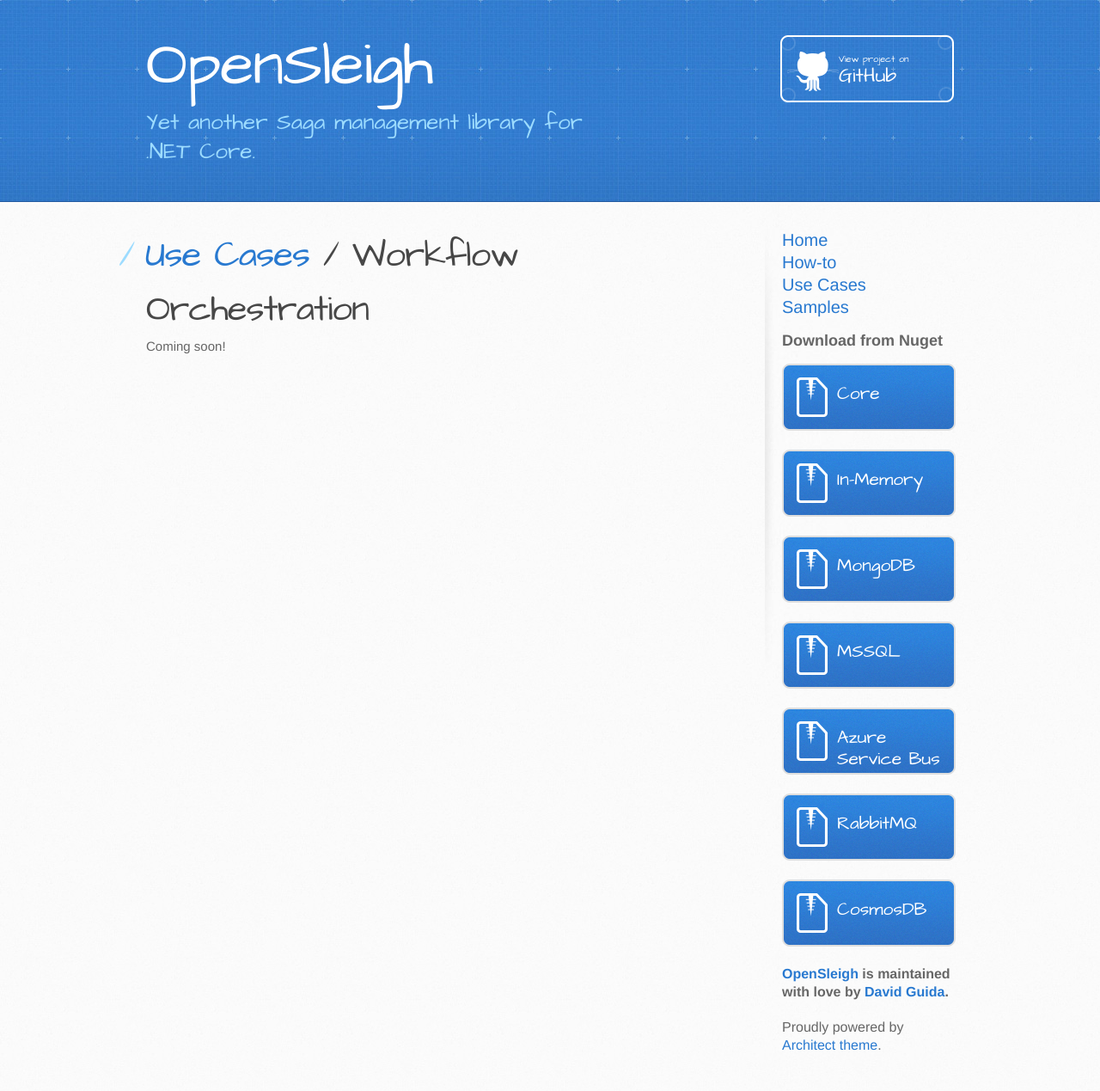
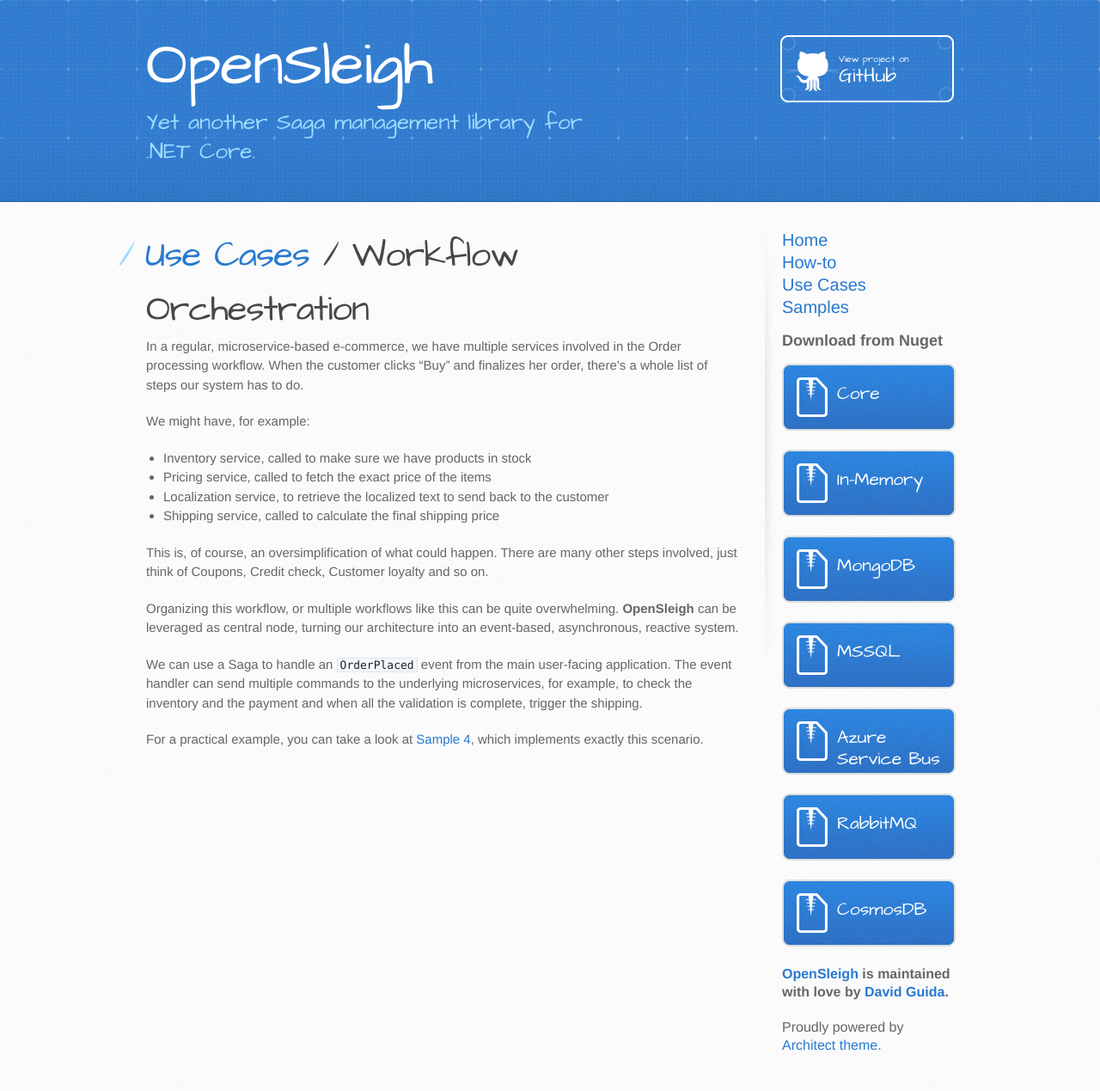
Before and after one commit to mizrael/OpenSleigh-Web, a Jekyll site: the page built from use-cases/workflow-orchestration.md, in a window 1280 px wide. Shown: the whole page at 86% size. Built offline with Jekyll 4.4.1, drawn with Linux system fonts in a browser that asks for light colours.

Commit message:
added workflow orchestration use case

```diff
--- a/use-cases/workflow-orchestration.md
+++ b/use-cases/workflow-orchestration.md
@@ -5,4 +5,19 @@ title: Workflow Orchestration
 
 # [Use Cases](/use-cases/) / Workflow Orchestration
 
-Coming soon!
+In a regular, microservice-based e-commerce, we have multiple services involved in the Order processing workflow. When the customer clicks "Buy" and finalizes her order, there's a whole list of steps our system has to do.
+
+We might have, for example:
+
+- Inventory service, called to make sure we have products in stock
+- Pricing service, called to fetch the exact price of the items
+- Localization service, to retrieve the localized text to send back to the customer
+- Shipping service, called to calculate the final shipping price
+
+This is, of course, an oversimplification of what could happen. There are many other steps involved, just think of Coupons, Credit check, Customer loyalty and so on.
+
+Organizing this workflow, or multiple workflows like this can be quite overwhelming. **OpenSleigh** can be leveraged as central node, turning our architecture into an event-based, asynchronous, reactive system.
+
+We can use a Saga to handle an `OrderPlaced` event from the main user-facing application. The event handler can send multiple commands to the underlying microservices, for example, to check the inventory and the payment and when all the validation is complete, trigger the shipping.
+
+For a practical example, you can take a look at [Sample 4](https://github.com/mizrael/OpenSleigh/tree/develop/samples/Sample4), which implements exactly this scenario.
```
